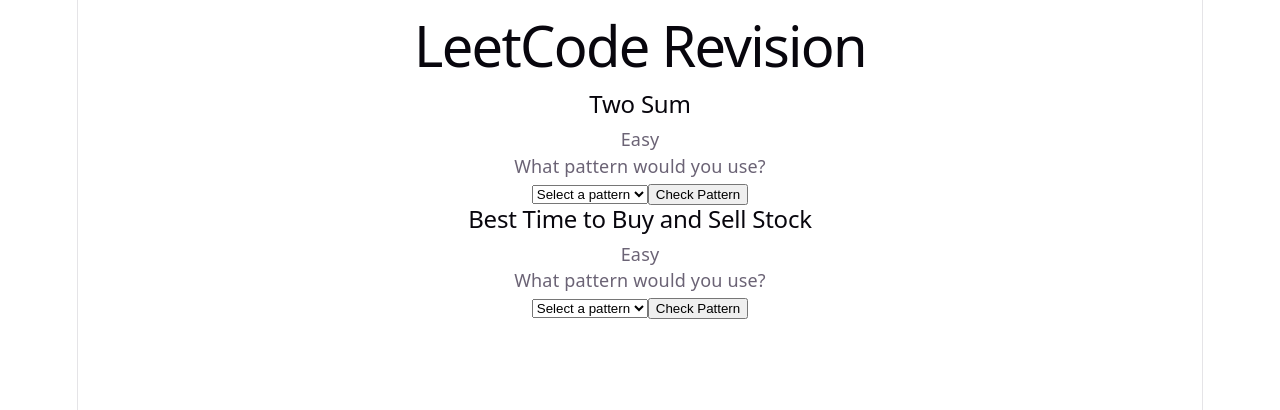
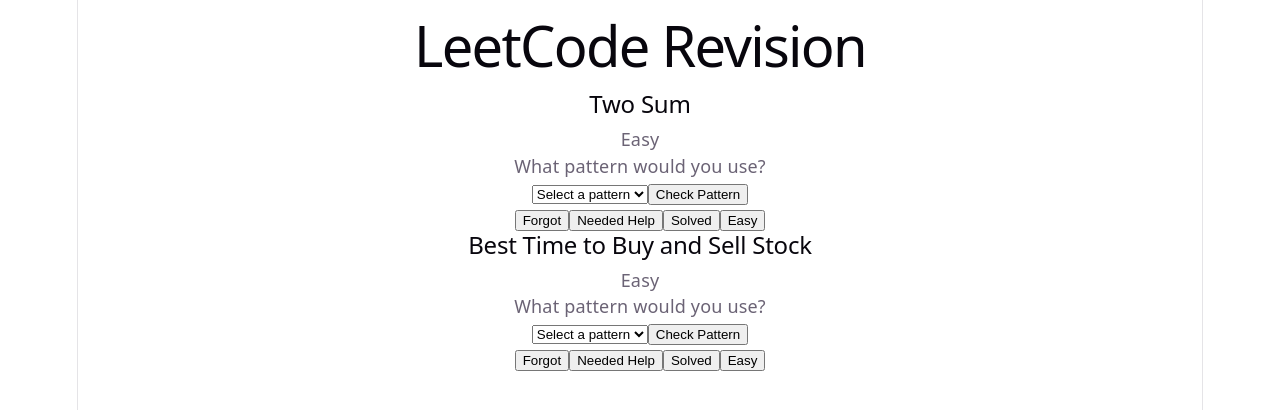
Before and after one commit to nithinWichita/leetcode-revision, a React (Vite) app: page / in a window 1280 px wide. Shown: the top 410 px of the page. Built offline with nearby package versions, Linux system fonts and the light colour scheme.

Commit message:
Add revision scheduling and local storage

```diff
--- a/src/components/ProblemCard.tsx
+++ b/src/components/ProblemCard.tsx
@@ -7,6 +7,32 @@ type ProblemCardProps = {
 function ProblemCard({ problem }: ProblemCardProps) {
   const [selectedPattern, setSelectedPattern] = useState("");
   const [isCorrect, setIsCorrect] = useState<boolean | null>(null);
+  const [nextReviewDate, setNextReviewDate] = useState<Date | null>(() => {
+    const saved = localStorage.getItem(`problem-${problem.id}`);
+
+    if (!saved) {
+      return null;
+    }
+
+    const revision = JSON.parse(saved);
+
+    return new Date(revision.nextReview);
+  });
+  function scheduleReview(days: number) {
+    const today = new Date();
+    const nextReview = new Date(today);
+
+    nextReview.setDate(today.getDate() + days);
+
+    setNextReviewDate(nextReview);
+    localStorage.setItem(
+      `problem-${problem.id}`,
+      JSON.stringify({
+        nextReview: nextReview.toISOString(),
+        interval: days,
+      })
+    );
+  }
   return (
     <div>
       <h2>{problem.title}</h2>
@@ -37,6 +63,18 @@ function ProblemCard({ problem }: ProblemCardProps) {
         >
           Open on LeetCode
         </a>
+
+      )}
+      <div>
+        <button onClick={() => scheduleReview(1)}>Forgot</button>
+        <button onClick={() => scheduleReview(3)}>Needed Help</button>
+        <button onClick={() => scheduleReview(7)}>Solved</button>
+        <button onClick={() => scheduleReview(14)}>Easy</button>
+      </div>
+      {nextReviewDate && (
+        <p>
+          Next review: {nextReviewDate.toLocaleDateString()}
+        </p>
       )}
       {isCorrect === false && <p>❌ Try again.</p>}
     </div>
```
